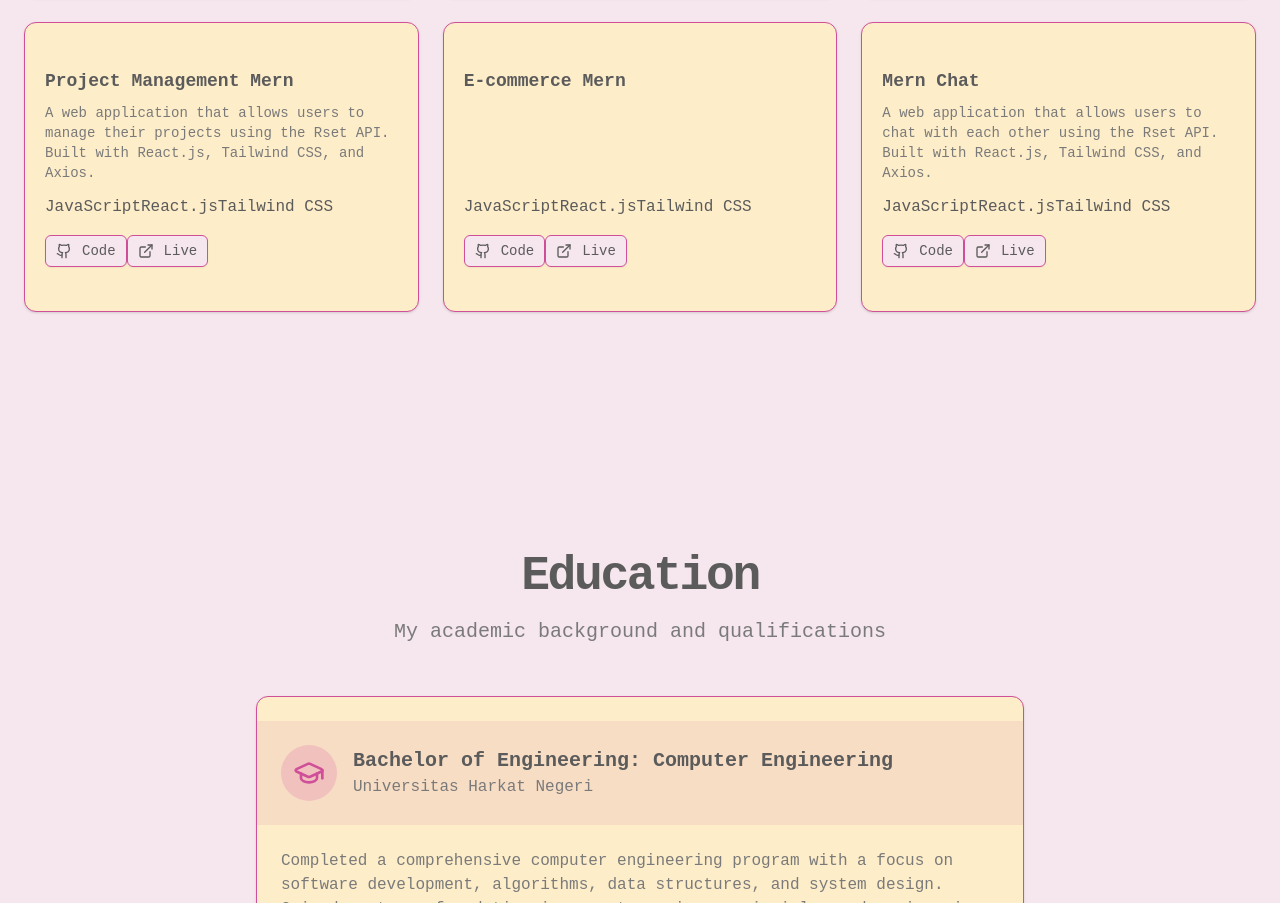
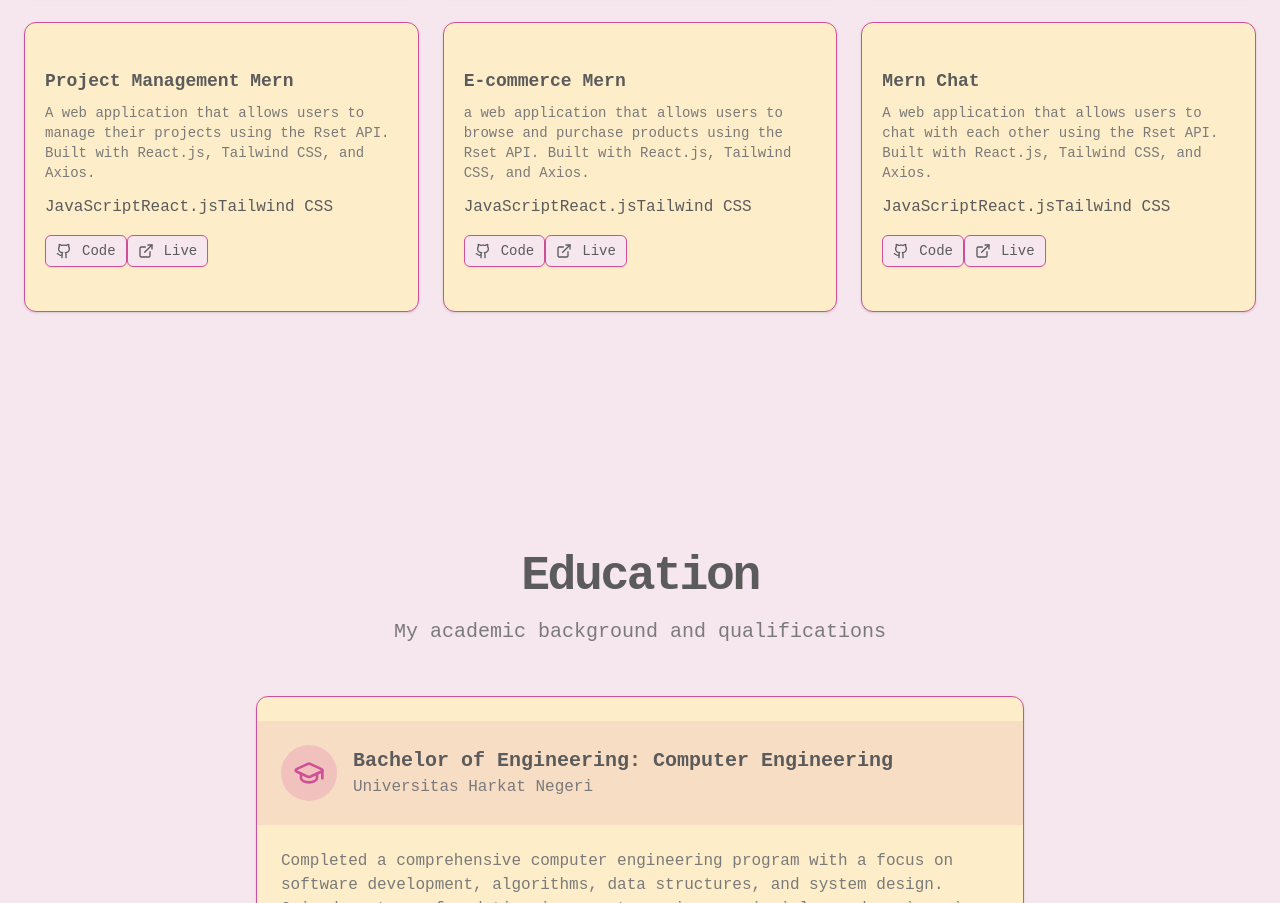
Before and after one commit to Wildann77/porto, a Next.js app: page / in a window 1280 px wide. Shown: the part 3824-4727 px from the top of the page. Built offline with nearby package versions, Linux system fonts and the light colour scheme; a web font is replaced by a local one.

Commit message:
add more projects 3

```diff
--- a/components/projects.tsx
+++ b/components/projects.tsx
@@ -42,7 +42,7 @@ export default function Projects() {
     },
     {
       title: "E-commerce Mern",
-      Description: "a web application that allows users to browse and purchase products using the Rset API. Built with React.js, Tailwind CSS, and Axios.",
+      description: "a web application that allows users to browse and purchase products using the Rset API. Built with React.js, Tailwind CSS, and Axios.",
       tags: ["JavaScript", "React.js", "Tailwind CSS", "Rest API"],
       codeLink: "https://github.com/Wildann77/E-Commerce_Mern",
       liveLink: "https://e-commerce-mern-kohl.vercel.app/",
```
